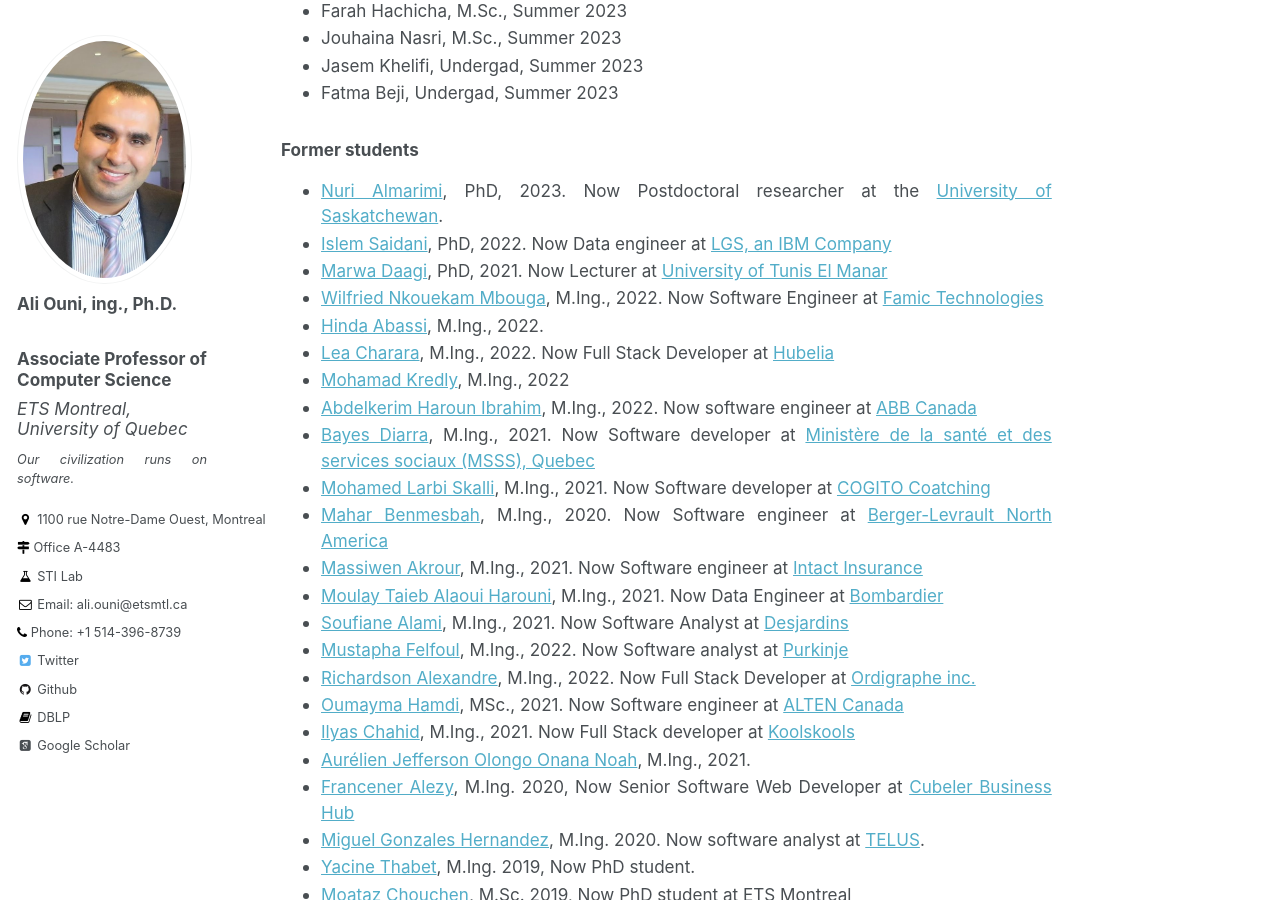
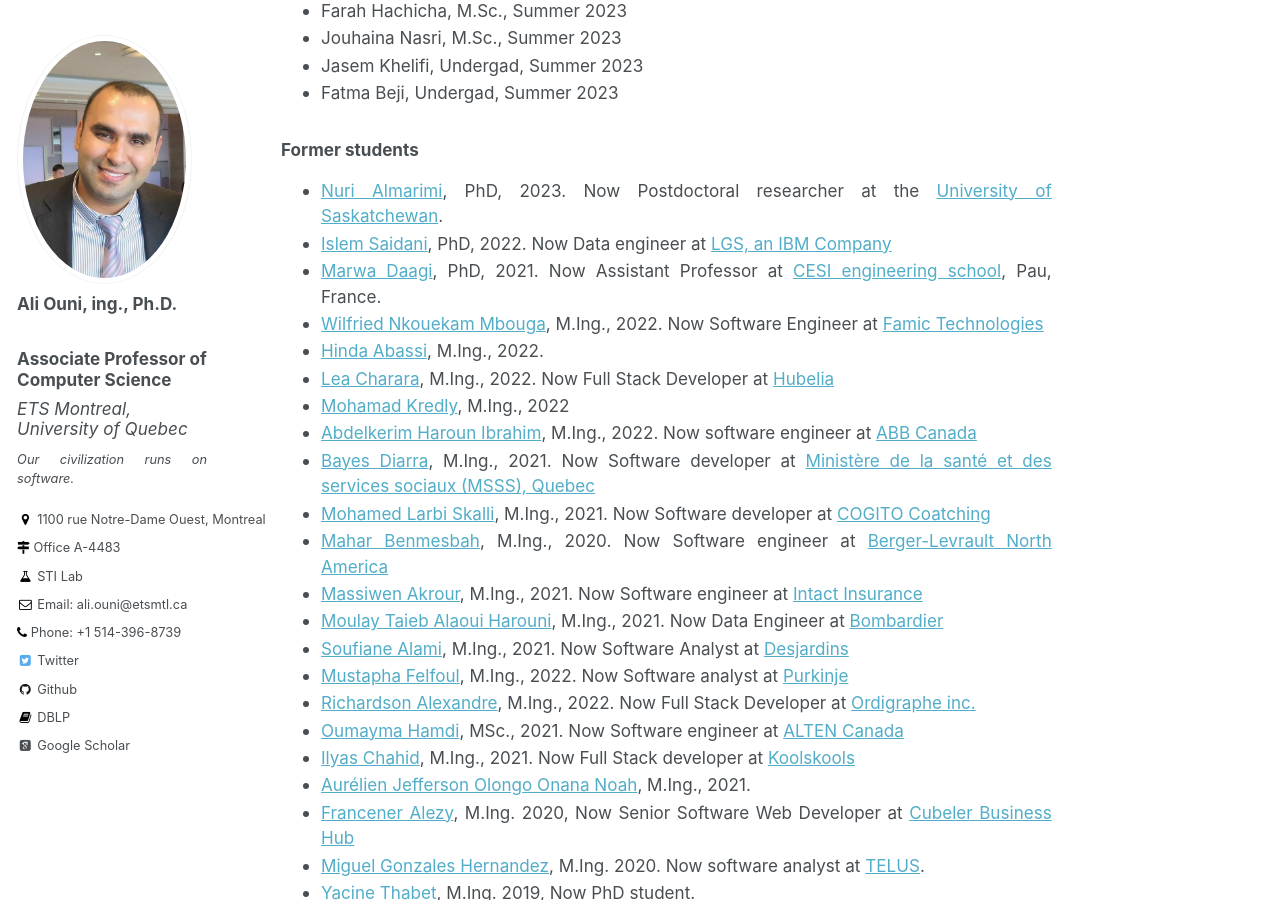
Before and after one commit to stilab-ets/stilab-ets.github.io, a Jekyll site: the page built from _pages/members.md, in a window 1280 px wide and 900 px high, scrolled down 707 px. Built offline with Jekyll 4.4.1, drawn with Linux system fonts in a browser that asks for light colours; some web fonts are replaced.

Commit message:
Update members.md

```diff
--- a/_pages/members.md
+++ b/_pages/members.md
@@ -30,7 +30,7 @@
 ### Former students
  - [Nuri Almarimi](https://ca.linkedin.com/in/nuri-almarimi-0936116b), PhD, 2023. Now Postdoctoral researcher at the [University of Saskatchewan](https://www.usask.ca/).
 - [Islem Saidani](https://ca.linkedin.com/in/islemsaidani), PhD, 2022. Now Data engineer at [LGS, an IBM Company](https://www.lgs.com/home.html)
-- [Marwa Daagi](https://www.researchgate.net/profile/Marwa-Daaji), PhD, 2021. Now Lecturer at [University of Tunis El Manar](http://www.utm.rnu.tn/utm/fr/)
+- [Marwa Daagi](https://www.researchgate.net/profile/Marwa-Daaji), PhD, 2021. Now Assistant Professor at [CESI engineering school](https://www.cesi.fr/), Pau, France.
 - [Wilfried Nkouekam Mbouga](https://cm.linkedin.com/in/wilfried-nkouekam-b1a628156), M.Ing., 2022. Now Software Engineer at [Famic Technologies](https://www.famictech.com/en/)
 - [Hinda Abassi](https://ca.linkedin.com/in/hinda-abassi), M.Ing., 2022.
 - [Lea Charara](https://ca.linkedin.com/in/leacharara), M.Ing., 2022. Now Full Stack Developer at [Hubelia](https://www.hubelia.com/home)
```
